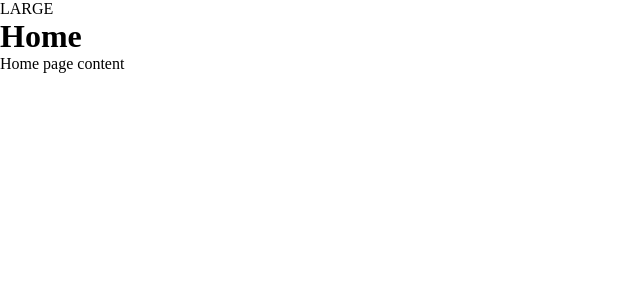
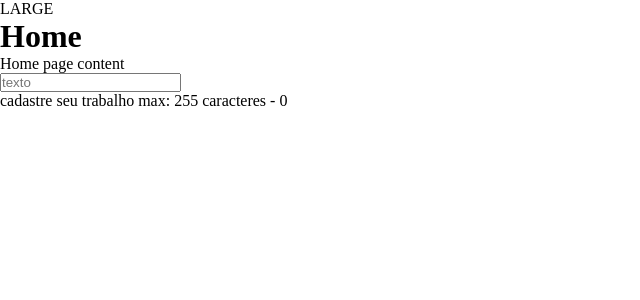
Before and after one commit to fabricadesoftware-ifc/fabricaPainel_frontEnd, a Vue app: page / in a window 1280 px wide. Shown: the top 300 px of the page, without its empty margins (0-640 px from the left). Built offline with nearby package versions, Linux system fonts and the light colour scheme.

Commit message:
FEAT: words limit enabled in input #18

```diff
--- a/dev-dist/sw.js
+++ b/dev-dist/sw.js
@@ -82,7 +82,7 @@ define(['./workbox-b5f7729d'], (function (workbox) { 'use strict';
     "revision": "3ca0b8505b4bec776b69afdba2768812"
   }, {
     "url": "index.html",
-    "revision": "0.so5c6cp7nvg"
+    "revision": "0.6co7pthava8"
   }], {});
   workbox.cleanupOutdatedCaches();
   workbox.registerRoute(new workbox.NavigationRoute(workbox.createHandlerBoundToURL("index.html"), {
--- a/src/views/others/HomeView.vue
+++ b/src/views/others/HomeView.vue
@@ -1,8 +1,20 @@
-<script setup></script>
+<script setup>
+import { computed, ref } from "vue";
+  const text = ref('')
+  const limit = 255
+  const errmsg = computed(() =>{
+    if(text.value.length > limit){
+      return 'o campo deve ter no maximo 255 caracteres'
+    }
+    return 'cadastre seu trabalho max: 255 caracteres'
+  })
+</script>
 <template>
   <div>
     <h1>Home</h1>
     <p>Home page content</p>
+    <input placeholder="texto" v-model="text">
+    <p>{{errmsg}} - {{text.length}}</p>
   </div>
 </template>
 <style scoped>
```
Also changed, not shown: 1 other file (tests, documents, lock files or other folders).
